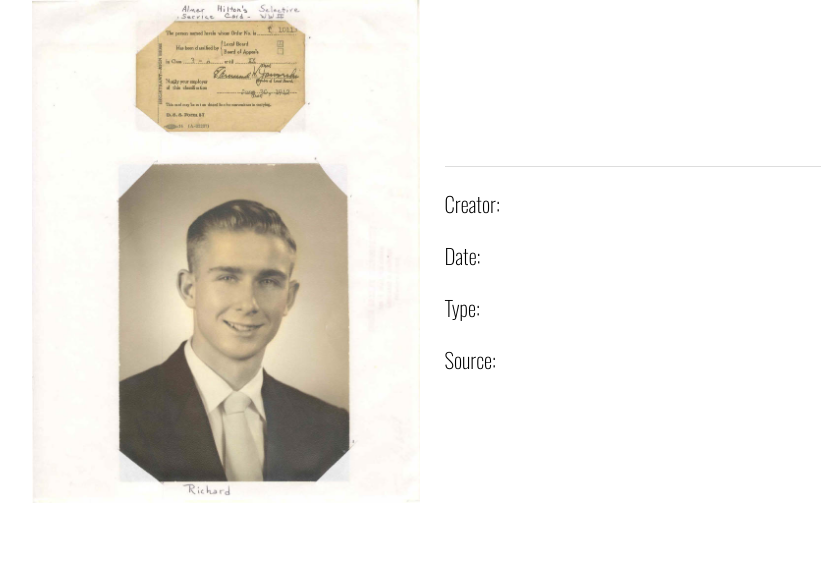
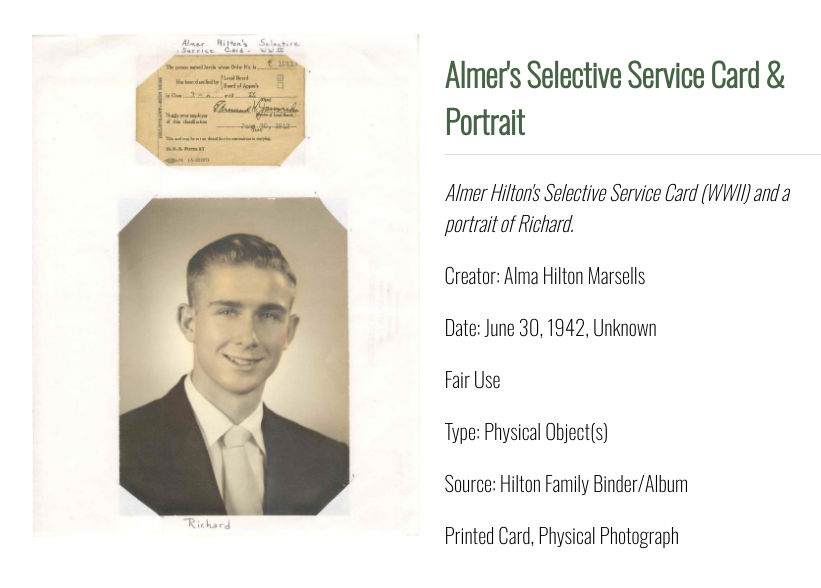
Before and after one commit to martinez2125/TennesseeChicago_Images, a Jekyll site: the page built from _mindoc_media/pg969-imgs.md, in a window 1280 px wide. Shown: the top 588 px of the page, without its empty margins (208-1029 px from the left). Built offline with Jekyll 4.4.1, drawn with Linux system fonts in a browser that asks for light colours.

Commit message:
Update pg969-imgs.md

```diff
--- a/_mindoc_media/pg969-imgs.md
+++ b/_mindoc_media/pg969-imgs.md
@@ -3,18 +3,18 @@ page: section-name
 title: Hilton Family Binder (Inside)
 media_type: image
 
-_title:
-description:
-creator:
-_date:
-rights:
-type:
-source:
+_title: Almer's Selective Service Card & Portrait
+description: Almer Hilton's Selective Service Card (WWII) and a portrait of Richard.
+creator: Alma Hilton Marsells
+_date: June 30, 1942, Unknown
+rights: Fair Use
+type: Physical Object(s)
+source: Hilton Family Binder/Album
 identifier:
 contributor:
-format:
-credit_(IPTC):
-date_created_(IPTC):
+format: Printed Card, Physical Photograph
+credit_(IPTC): Digitization courtesy of Caden J. Miller & Lesly Martinez
+date_created_(IPTC): 9/15/2025
 
 _path: /assets/img/pg69-imgs.jpg
 order: 71
```
